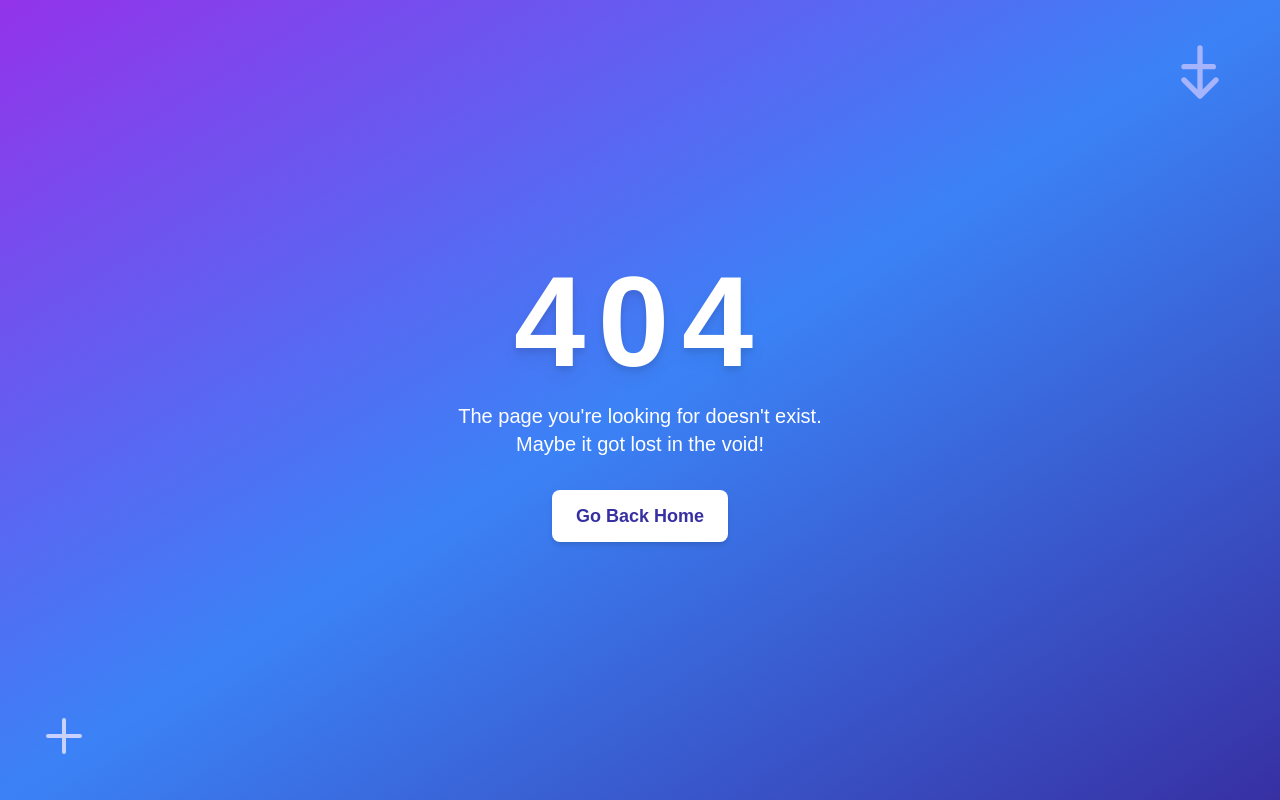
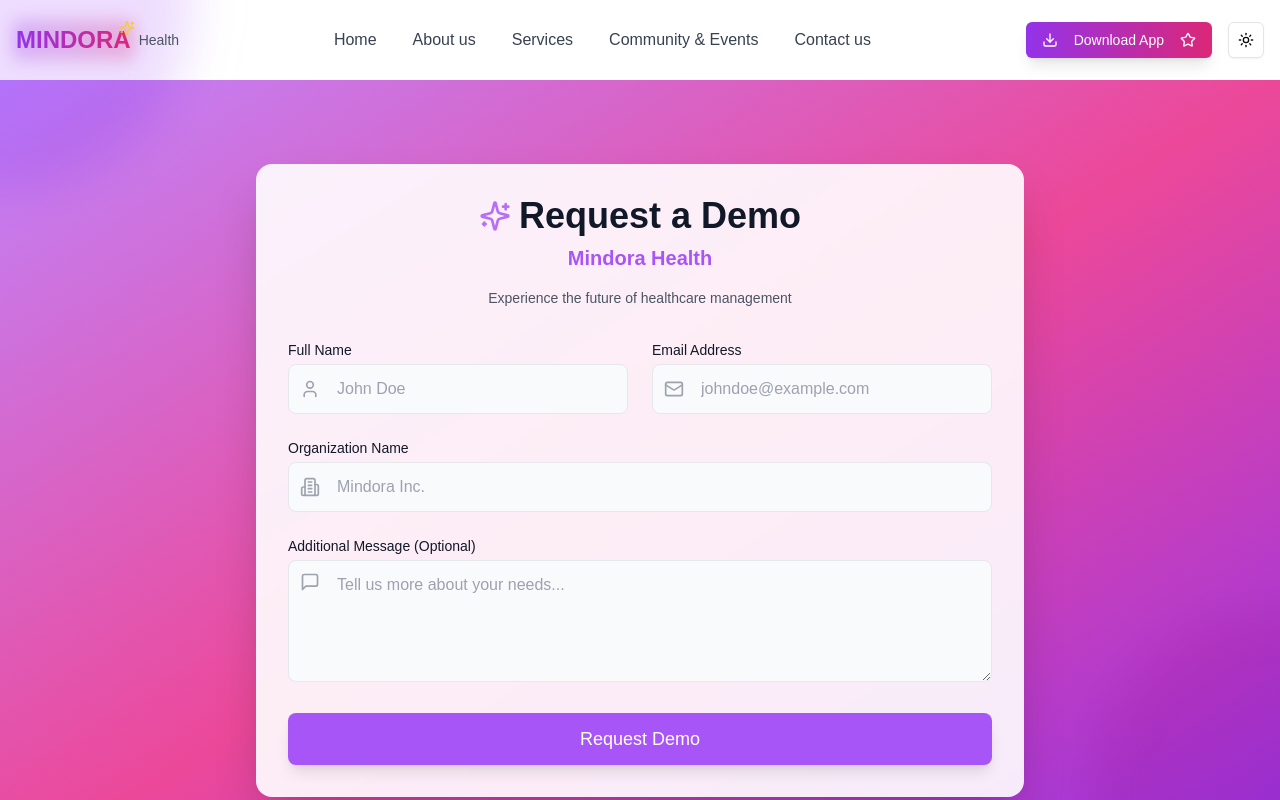
Before and after one commit to mindoraRwanda/mindora-website_v2, a Next.js app: page /demo in a window 1280 px wide. Before the commit this address had no page. Shown: the top 800 px of the page. Built offline with nearby package versions, Linux system fonts and the light colour scheme.

Commit message:
Add demo request page with dark mode support and enhanced form functionality

```diff
--- /dev/null
+++ b/src/app/(md)/demo/page.tsx
@@ -0,0 +1,200 @@
+"use client";
+
+import { useState, useEffect } from "react";
+import { Mail, Building2, MessageSquare, User, Sparkles } from "lucide-react";
+
+export default function DemoRequestPage() {
+  const [isDarkMode, setIsDarkMode] = useState(false);
+  const [isSubmitting, setIsSubmitting] = useState(false);
+  const [formData, setFormData] = useState({
+    name: "",
+    email: "",
+    organization: "",
+    message: ""
+  });
+
+  useEffect(() => {
+    const darkMode = window.matchMedia("(prefers-color-scheme: dark)").matches;
+    setIsDarkMode(darkMode);
+
+    const mediaQuery = window.matchMedia("(prefers-color-scheme: dark)");
+    const handleChange = (e: { matches: boolean | ((prevState: boolean) => boolean); }) => setIsDarkMode(e.matches);
+    mediaQuery.addEventListener("change", handleChange);
+    return () => mediaQuery.removeEventListener("change", handleChange);
+  }, []);
+
+  const handleSubmit = async (e: { preventDefault: () => void; }) => {
+    e.preventDefault();
+    setIsSubmitting(true);
+    // Simulate API call
+    await new Promise((resolve): NodeJS.Timeout => setTimeout(resolve, 1500));
+    setIsSubmitting(false);
+    alert("Demo request submitted successfully!");
+    setFormData({ name: "", email: "", organization: "", message: "" });
+  };
+
+  const handleChange = (e: React.ChangeEvent<HTMLInputElement | HTMLTextAreaElement>) => {
+    setFormData({ ...formData, [e.target.id]: e.target.value });
+  };
+
+  return (
+    <div className={`min-h-screen flex items-center justify-center px-4 py-12
+      ${isDarkMode
+        ? "bg-gradient-to-br from-gray-900 via-purple-900 to-gray-900"
+        : "bg-gradient-to-br from-purple-400 via-pink-500 to-purple-600"}`}>
+
+      {/* Animated background shapes */}
+      <div className="absolute inset-0 overflow-hidden pointer-events-none">
+        <div className="absolute w-96 h-96 -top-48 -left-48 bg-purple-500 rounded-full mix-blend-multiply filter blur-xl opacity-20 animate-blob"/>
+        <div className="absolute w-96 h-96 -bottom-48 -right-48 bg-pink-500 rounded-full mix-blend-multiply filter blur-xl opacity-20 animate-blob animation-delay-2000"/>
+      </div>
+
+      <div className={`relative w-full max-w-3xl p-8 rounded-2xl shadow-2xl backdrop-blur-sm
+        ${isDarkMode
+          ? "bg-gray-800/90 text-gray-100"
+          : "bg-white/90 text-gray-900"}`}>
+
+        {/* Header with animation */}
+        <div className="text-center mb-8">
+          <div className="inline-flex items-center justify-center space-x-2 mb-2">
+            <Sparkles className="w-8 h-8 text-purple-500 animate-pulse" />
+            <h2 className="text-4xl font-bold">
+              Request a Demo
+            </h2>
+          </div>
+          <div className="relative">
+            <h3 className="text-xl font-semibold text-purple-500 mb-4">
+              Mindora Health
+            </h3>
+          </div>
+          <p className={`text-sm ${isDarkMode ? "text-gray-400" : "text-gray-600"}`}>
+            Experience the future of healthcare management
+          </p>
+        </div>
+
+        {/* Enhanced Form */}
+        <form onSubmit={handleSubmit} className="space-y-6">
+          <div className="grid grid-cols-1 md:grid-cols-2 gap-6">
+            {/* Name Input */}
+            <div className="relative">
+              <label htmlFor="name" className="block text-sm font-medium mb-1">
+                Full Name
+              </label>
+              <div className="relative">
+                <User className="absolute left-3 top-1/2 -translate-y-1/2 w-5 h-5 text-gray-400" />
+                <input
+                  type="text"
+                  id="name"
+                  value={formData.name}
+                  onChange={handleChange}
+                  className={`w-full pl-12 pr-4 py-3 rounded-lg border transition-all duration-200
+                    ${isDarkMode
+                      ? "bg-gray-700/50 border-gray-600 text-gray-100"
+                      : "bg-gray-50 border-gray-200"}
+                    focus:ring-2 focus:ring-purple-500 focus:border-transparent`}
+                  placeholder="John Doe"
+                  required
+                />
+              </div>
+            </div>
+
+            {/* Email Input */}
+            <div className="relative">
+              <label htmlFor="email" className="block text-sm font-medium mb-1">
+                Email Address
+              </label>
+              <div className="relative">
+                <Mail className="absolute left-3 top-1/2 -translate-y-1/2 w-5 h-5 text-gray-400" />
+                <input
+                  type="email"
+                  id="email"
+                  value={formData.email}
+                  onChange={handleChange}
+                  className={`w-full pl-12 pr-4 py-3 rounded-lg border transition-all duration-200
+                    ${isDarkMode
+                      ? "bg-gray-700/50 border-gray-600 text-gray-100"
+                      : "bg-gray-50 border-gray-200"}
+                    focus:ring-2 focus:ring-purple-500 focus:border-transparent`}
+                  placeholder="johndoe@example.com"
+                  required
+                />
+              </div>
+            </div>
+          </div>
+
+          {/* Organization Input */}
+          <div className="relative">
+            <label htmlFor="organization" className="block text-sm font-medium mb-1">
+              Organization Name
+            </label>
+            <div className="relative">
+              <Building2 className="absolute left-3 top-1/2 -translate-y-1/2 w-5 h-5 text-gray-400" />
+              <input
+                type="text"
+                id="organization"
+                value={formData.organization}
+                onChange={handleChange}
+                className={`w-full pl-12 pr-4 py-3 rounded-lg border transition-all duration-200
+                  ${isDarkMode
+                    ? "bg-gray-700/50 border-gray-600 text-gray-100"
+                    : "bg-gray-50 border-gray-200"}
+                  focus:ring-2 focus:ring-purple-500 focus:border-transparent`}
+                placeholder="Mindora Inc."
+                required
+              />
+            </div>
+          </div>
+
+          {/* Message Input */}
+          <div className="relative">
+            <label htmlFor="message" className="block text-sm font-medium mb-1">
+              Additional Message (Optional)
+            </label>
+            <div className="relative">
+              <MessageSquare className="absolute left-3 top-3 w-5 h-5 text-gray-400" />
+              <textarea
+                id="message"
+                value={formData.message}
+                onChange={handleChange}
+                rows={4}
+                className={`w-full pl-12 pr-4 py-3 rounded-lg border transition-all duration-200
+                  ${isDarkMode
+                    ? "bg-gray-700/50 border-gray-600 text-gray-100"
+                    : "bg-gray-50 border-gray-200"}
+                  focus:ring-2 focus:ring-purple-500 focus:border-transparent`}
+                placeholder="Tell us more about your needs..."
+              />
+            </div>
+          </div>
+
+          {/* Submit Button */}
+          <div className="text-center">
+            <button
+              type="submit"
+              disabled={isSubmitting}
+              className={`relative w-full px-6 py-3 text-lg font-medium rounded-lg
+                transition-all duration-200 transform hover:scale-[1.02]
+                ${isDarkMode
+                  ? "bg-purple-600 hover:bg-purple-700"
+                  : "bg-purple-500 hover:bg-purple-600"}
+                text-white shadow-lg hover:shadow-xl
+                disabled:opacity-70 disabled:cursor-not-allowed`}
+            >
+              {isSubmitting ? (
+                <span className="inline-flex items-center">
+                  <svg className="animate-spin -ml-1 mr-3 h-5 w-5 text-white" xmlns="http://www.w3.org/2000/svg" fill="none" viewBox="0 0 24 24">
+                    <circle className="opacity-25" cx="12" cy="12" r="10" stroke="currentColor" strokeWidth="4"></circle>
+                    <path className="opacity-75" fill="currentColor" d="M4 12a8 8 0 018-8V0C5.373 0 0 5.373 0 12h4zm2 5.291A7.962 7.962 0 014 12H0c0 3.042 1.135 5.824 3 7.938l3-2.647z"></path>
+                  </svg>
+                  Processing...
+                </span>
+              ) : (
+                "Request Demo"
+              )}
+            </button>
+          </div>
+        </form>
+      </div>
+    </div>
+  );
+}
```
